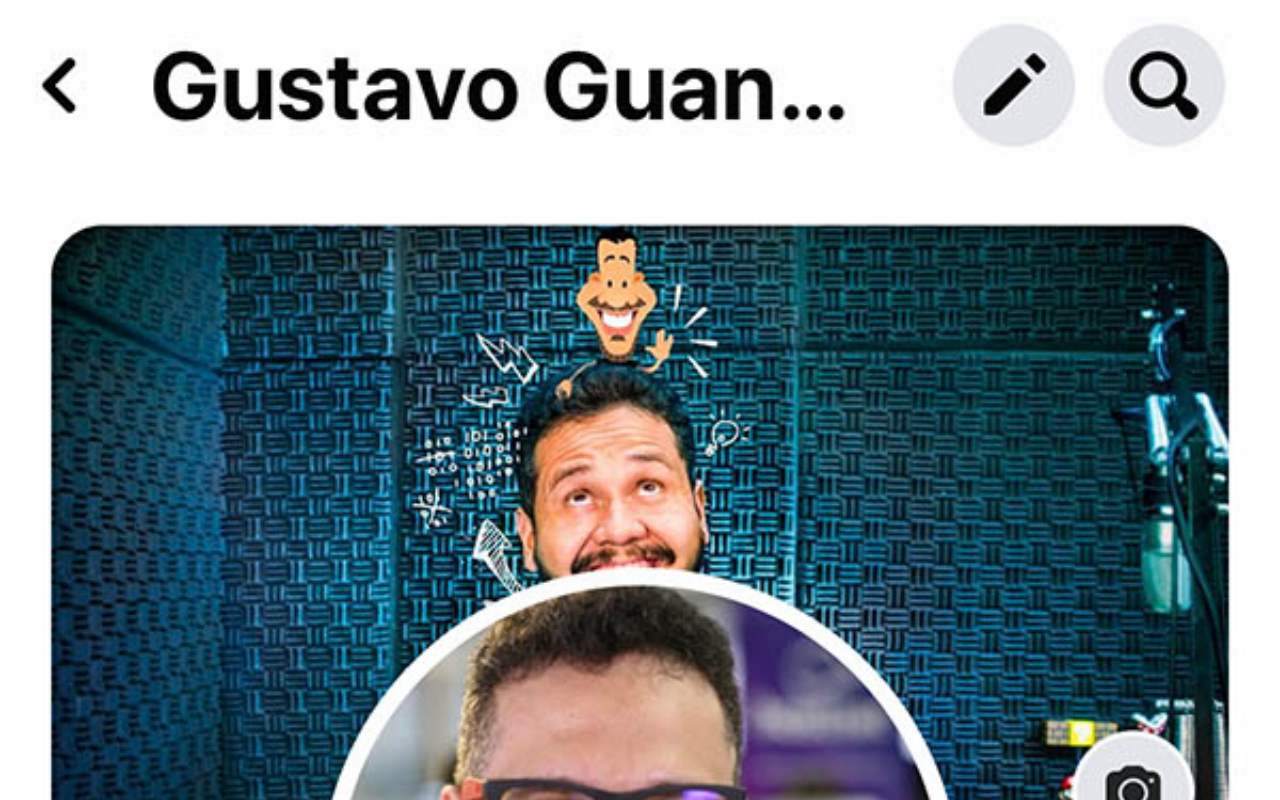
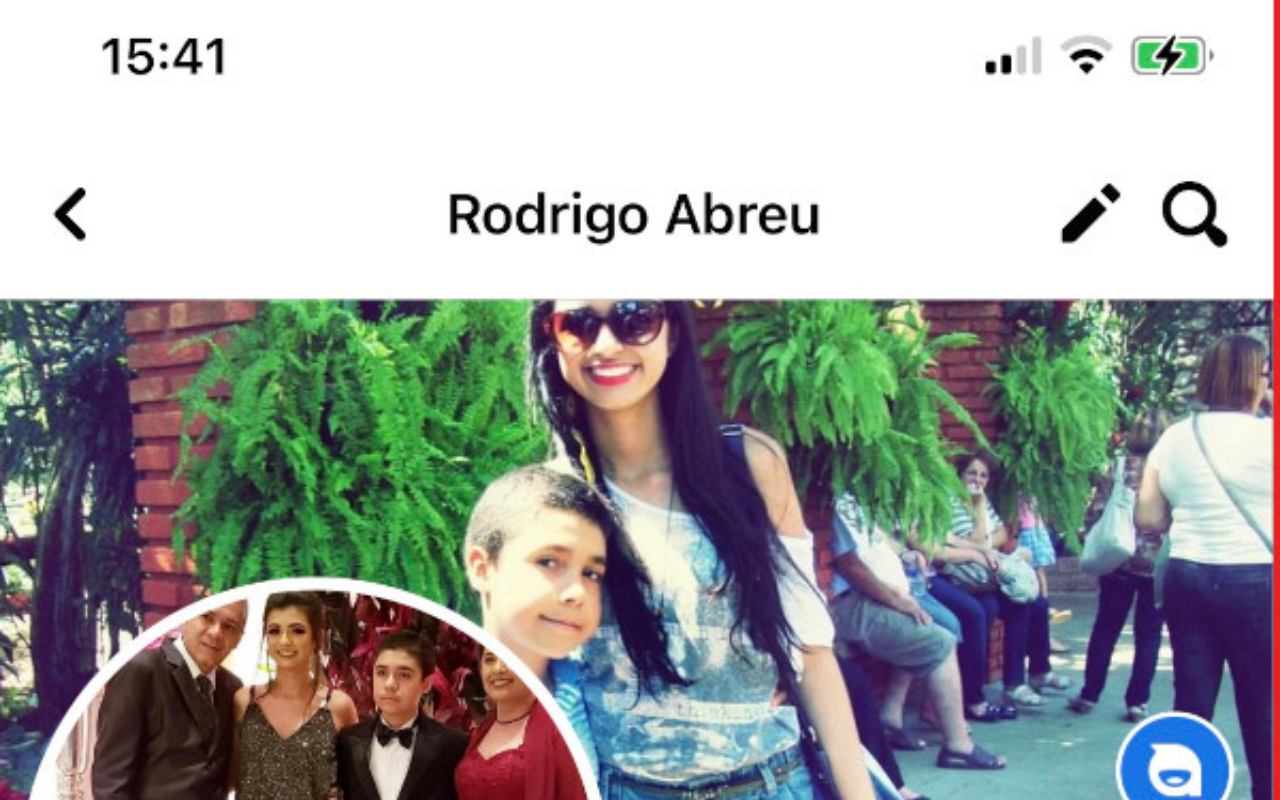
Before and after one commit to RodrigoAbreuSantos/projeto_redes_socias, a plain HTML site: page facebook.html in a window 1280 px wide. Shown: the top 800 px of the page. Drawn offline with Linux system fonts and the light colour scheme.

Commit message:
atualizei portfolio

```diff
--- a/facebook.html
+++ b/facebook.html
@@ -5,9 +5,11 @@
     <meta name="viewport" content="width=device-width, initial-scale=1.0">
     <link rel="stylesheet" href="estilo/social.css">
     <title>Facebook</title>
+    <style>
+    </style>
 </head>
 <body>
-    <img src="imagens/tela-facebook.jpg" alt="Facebook">
+    <img src="portfolio_imagens/facebook/tela-facebook.jpg" alt="Facebook">
     <a href="" target="_blank">Acesse</a>
 </body>
 </html>
```
Also changed, not shown: portfolio_imagens/facebook/imagem01.JPG (added), portfolio_imagens/facebook/imagem02.JPG (added), portfolio_imagens/facebook/imagem03.JPG (added), portfolio_imagens/facebook/imagem04.JPG (added), portfolio_imagens/facebook/imagem05.JPG (added), portfolio_imagens/facebook/imagem06.JPG (added), portfolio_imagens/facebook/imagem07.JPG (added), portfolio_imagens/facebook/imagem08.JPG (added), portfolio_imagens/facebook/tela-facebook.jpg (added), portfolio_imagens/instagram/imagem01.JPG (added).
